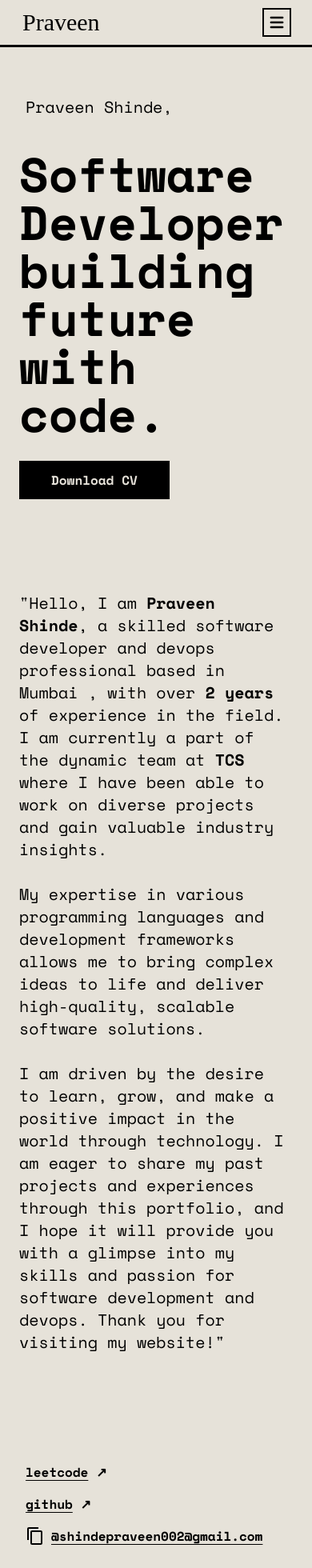
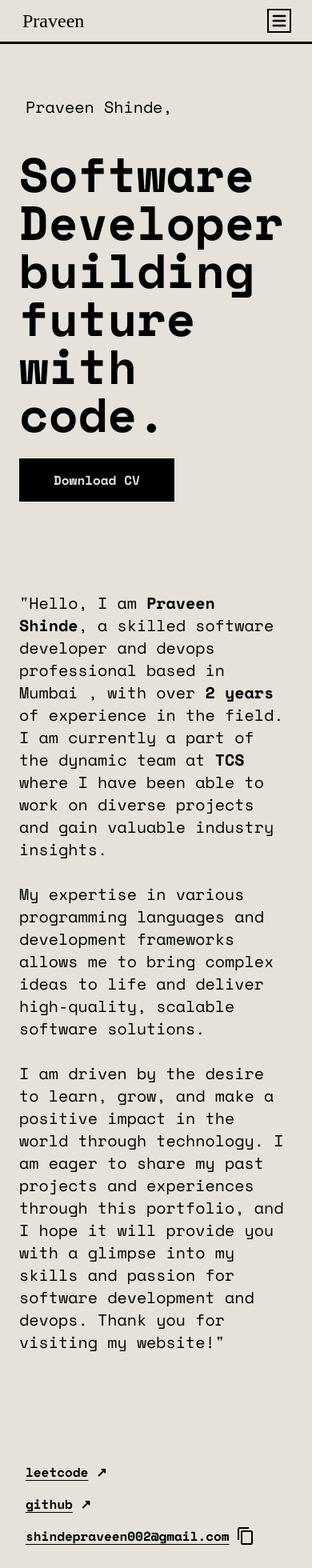
Before and after one commit to PraveenShinde3/PraveenShinde, a React (Create React App) app: page / in a window 390 px wide. Shown: the top 1960 px of the page at 80% size. Built offline with nearby package versions, Linux system fonts and the light colour scheme; a web font is replaced by a local one.

Commit message:
modify cv button hover, hamburger padding, position of copy img, md to lg for responsive

```diff
--- a/src/Components/Button/Button.jsx
+++ b/src/Components/Button/Button.jsx
@@ -4,7 +4,7 @@ const Button = (props) => {
   return (
     <div>
       <a
-        className="bg-black w-fit py-3 px-10 text-[#e6e2d9] font-bold"
+        className="bg-black w-fit py-3 border-[3px] border-black px-10 text-[#e6e2d9] font-bold hover:bg-transparent hover:text-black"
         href={props.link}
       >
         {props.text}
--- a/src/Components/Certification/Certification.jsx
+++ b/src/Components/Certification/Certification.jsx
@@ -4,7 +4,7 @@ import "aos/dist/aos.css";
 
 const Certification = () => {
   return (
-    <div data-aos="fade-up" className="md:px-20">
+    <div data-aos="fade-up" className="lg:px-20">
       <div>
         <p className=" text-3xl md:text-4xl font-bold py-10">Certifications</p>
       </div>
--- a/src/Components/FeatureProjects/FeatureProjects.jsx
+++ b/src/Components/FeatureProjects/FeatureProjects.jsx
@@ -8,7 +8,7 @@ import { NavLink } from "react-router-dom";
 
 const FeatureProjects = () => {
   return (
-    <div className=" md:px-20" data-aos="fade-up">
+    <div className=" lg:px-20" data-aos="fade-up">
       <div className="flex">
         <img className="w-10" src={StarburstShape} alt="" />
         <p className=" text-3xl md:text-6xl font-bold py-10">Feature Project</p>
--- a/src/Components/Intro/Intro.jsx
+++ b/src/Components/Intro/Intro.jsx
@@ -20,7 +20,7 @@ const Intro = () => {
   };
 
   return (
-    <div className="py-10 md:py-20 md:px-20" data-aos="fade-up">
+    <div className="py-10 lg:py-20 lg:px-20" data-aos="fade-up">
       <p className="px-2 text-xl">Praveen Shinde,</p>
       <p className=" text-6xl font-bold py-10">
         Software Developer building future with code.
@@ -54,10 +54,10 @@ const Intro = () => {
           className="flex h-10 p-2 gap-2 w-fit cursor-pointer "
           onClick={copyToClipboard}
         >
+          <p className="underline underline-offset-4 font-bold ">
+            shindepraveen002@gmail.com
+          </p>
           <img className="w-fit" src={CopyIcon} alt="" />
-          <p className="underline underline-offset-4 font-bold ">
-            @shindepraveen002@gmail.com
-          </p>
         </div>
       </div>
     </div>
--- a/src/Components/Navbar/Navbar.jsx
+++ b/src/Components/Navbar/Navbar.jsx
@@ -10,7 +10,7 @@ const Navbar = () => {
       <div className="px-5 md:w-9/12 container flex flex-wrap items-center justify-between mx-auto">
         <a className="flex items-center" href="/">
           <span
-            className="self-center text-3xl  text-black whitespace-nowrap"
+            className="self-center text-2xl lg:text-3xl text-black whitespace-nowrap"
             style={{ fontFamily: "'Yesteryear', cursive" }}
           >
             Praveen
@@ -19,7 +19,7 @@ const Navbar = () => {
         <button
           data-collapse-toggle="navbar-default"
           type="button"
-          className={`"inline-flex items-center p-1 ml-3 text-sm ${
+          className={`"inline-flex items-center p-[1px] ml-3 text-sm ${
             open ? "text-black bg-[#e6e2d9]" : "text-[#e6e3d9] bg-black"
           } md:hidden  focus:outline-none ring-2 ring-black  "`}
           aria-controls="navbar-default"
--- a/src/Components/Skills/Skills.jsx
+++ b/src/Components/Skills/Skills.jsx
@@ -9,10 +9,9 @@ import JenkinsLogo from "../../images/icons/jenkins.svg";
 import NodejsLogog from "../../images/icons/node-js.svg";
 import "aos/dist/aos.css";
 
-
 const Skills = () => {
   return (
-    <div data-aos="fade-up" className=" md:px-20">
+    <div data-aos="fade-up" className=" lg:px-20">
       <div>
         <p className=" text-3xl md:text-4xl font-bold py-10">Skills</p>
       </div>
--- a/src/Components/WorkExperience/ExperienceBox.jsx
+++ b/src/Components/WorkExperience/ExperienceBox.jsx
@@ -5,7 +5,7 @@ const ExperienceBox = (props) => {
   return (
     <div
       data-aos="fade-right"
-      className="my-10 border-[3px] border-black p-5 flex flex-col md:flex-row gap-10 hover:bg-slate-100"
+      className="my-10 border-[3px] border-black p-5 flex flex-col lg:flex-row gap-10 hover:bg-slate-100"
     >
       <div className="w-full md:w-2/12">
         <p>{props.years}</p>
--- a/src/Components/WorkExperience/WorkExperience.jsx
+++ b/src/Components/WorkExperience/WorkExperience.jsx
@@ -4,7 +4,7 @@ import "aos/dist/aos.css";
 
 const WorkExperience = () => {
   return (
-    <div data-aos="fade-up" className="md:px-20">
+    <div data-aos="fade-up" className="lg:px-20">
       <div>
         <p className=" text-3xl md:text-4xl font-bold py-10">Work Experience</p>
       </div>
```
